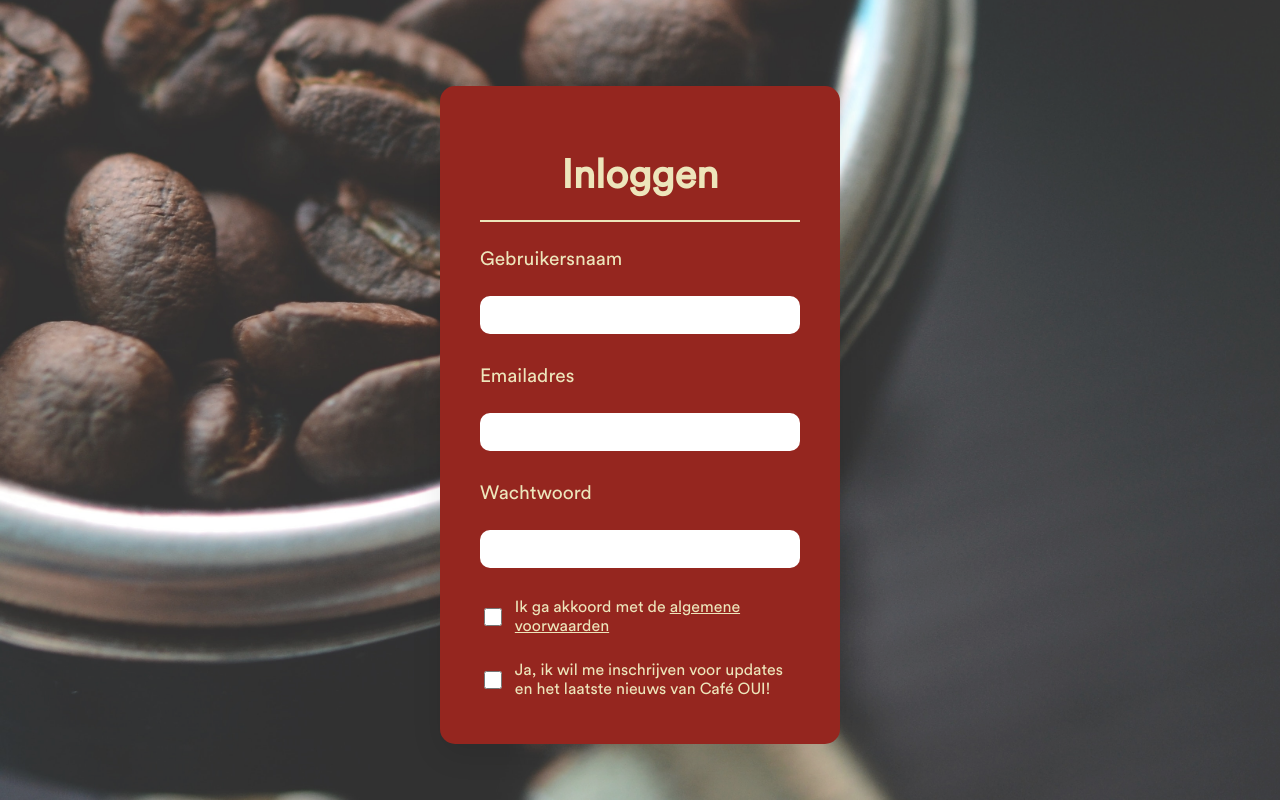
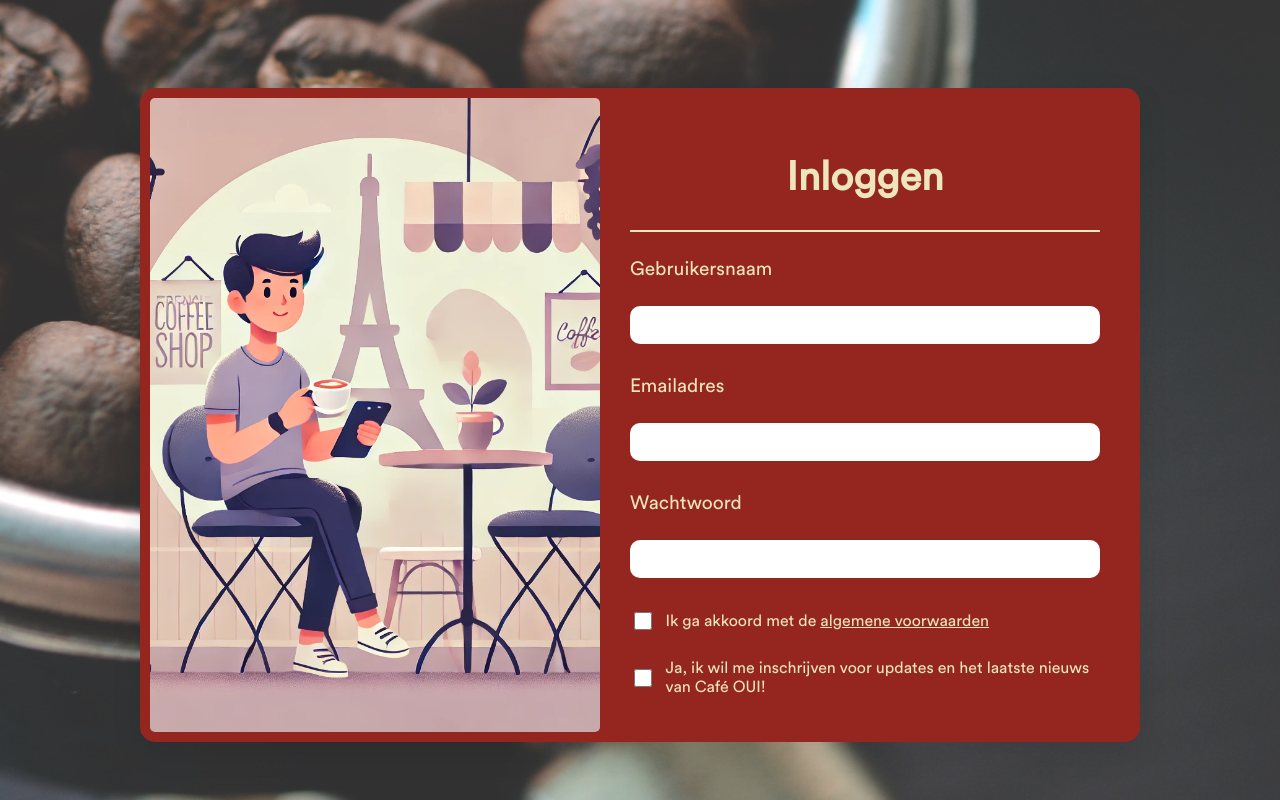
Before and after one commit to StefanSpitse4pm/OUI, a PHP site: page /html/loginPage.html in a window 1280 px wide. Run offline with PHP 8.4, Linux system fonts and the light colour scheme.

Commit message:
loginpage visuals gemaakt(behalve submit button)

```diff
--- a/css/loginPage.css
+++ b/css/loginPage.css
@@ -47,17 +47,42 @@ main {
     display: grid;
     grid-template-columns: 1fr;
     padding-top: 30px;
+
 }
 
 .loginContent {
     background-color: var(--red);
     border-radius: 15px;
-    padding: 40px;
     color: var(--yellow);
-    max-width: 400px;
+    max-width: 1000px;
     width: 100%;
     box-shadow: 0px 10px 30px rgba(0, 0, 0, 0.1);
     text-align: center;
+    display: flex;
+    height: auto;
+}
+
+.loginfoto {
+    flex: 1;
+    display: flex;
+}
+
+.loginfoto img
+{
+    width: 100%;
+    height: auto;
+    padding: 10px;
+    border-radius: 15px;
+    object-fit: cover;
+    flex: 1;
+}
+
+.login {
+    flex: 1;
+    display: flex;
+    justify-content: center;
+    flex-direction: column;
+    padding:  40px 40px 40px 20px;
 }
 
 h1 {
@@ -68,13 +93,9 @@ h1 {
 hr {
     border: 1px solid var(--yellow);
     margin-bottom: 20px;
+    width: 100%;
 }
 
-.loginForm {
-    display: flex;
-    justify-content: center;
-    flex-direction: column;
-}
 
 form {
     display: flex;
--- a/html/loginPage.html
+++ b/html/loginPage.html
@@ -9,9 +9,13 @@
 <body>
     <main>
         <div class="loginContent">
+            <div class="loginfoto">
+                <img src="../Img/loginPage-foto.png" alt="coffee-drinking-image">
+            </div>
+            <div class="login">
                 <h1>Inloggen</h1>
                 <hr>
-            <div class="loginForm">
+                <div class="loginform">
                     <form action="loginPage.html" method="POST">
                         <label for="username">Gebruikersnaam</label>
                         <input type="text" name="username" id="username">
@@ -30,6 +34,7 @@
                     </form>
                 </div>
             </div>
+        </div>
     </main>
 </body>
 </html>
```
Lines whose indentation alone changed are shown as unchanged.
